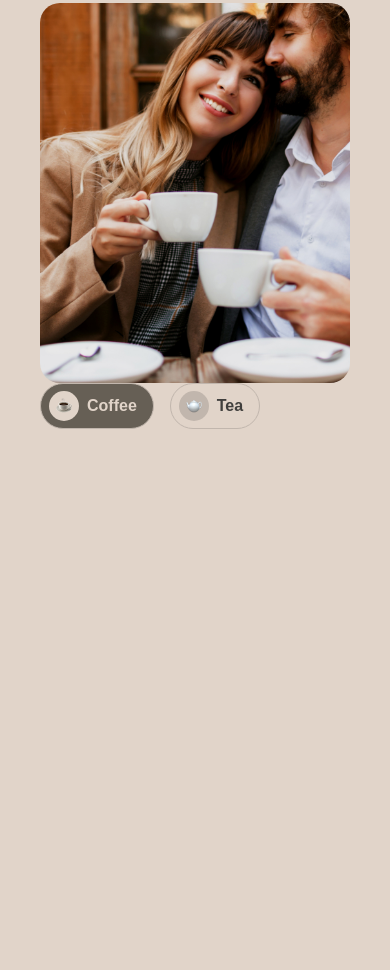
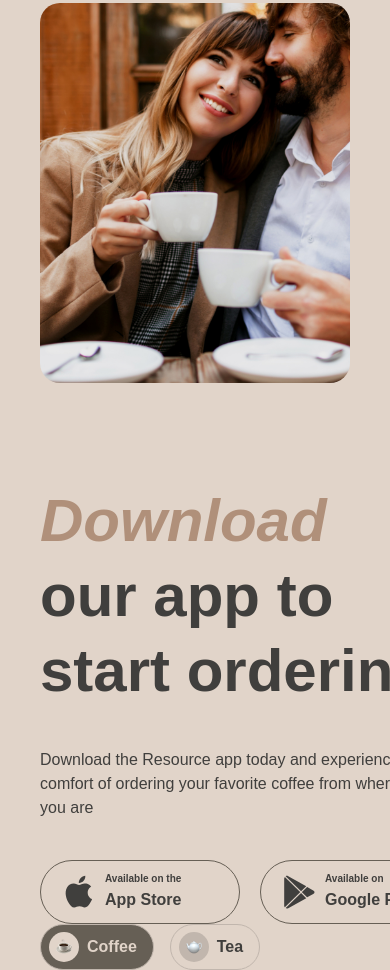
Before and after one commit to skif-cezar/rsschool-landing-page, a website built with Vite: page landing-page/src/index.html in a window 390 px wide. Shown: the part 4294-5264 px from the top of the page. Before the commit the page ends 4723 px from the top, so only its background shows below. Built offline with nearby package versions, Linux system fonts and the light colour scheme.

Commit message:
feat: add section mobile app

```diff
--- /dev/null
+++ b/landing-page/src/components/app-buttons/_app-buttons.scss
@@ -0,0 +1,70 @@
+$apple-icon-path: '../../assets/images/icons/apple-icon.svg';
+$google-play-icon-path: '../../assets/images/icons/google-play-icon.svg';
+
+.app-btn {
+    display: flex;
+    align-items: center;
+    column-gap: 8px;
+    width: 200px;
+    height: 64px;
+    padding-left: 20px;
+    border: 1px solid var(--color-border-inverse);
+    border-radius: 9999px;
+    color: var(--color-text-primary);
+
+    text-decoration: none;
+    transition: background-color 0.3s ease, border-color 0.3s ease, color 0.3s ease, opacity 0.3s ease;
+    user-select: none;
+
+    &__icon {
+        width: 36px;
+        height: 36px;
+        flex-shrink: 0;
+        background-color: currentColor;
+        transition: background-color 0.3s ease;
+
+        &.apple-icon {
+            -webkit-mask: url('#{$apple-icon-path}') no-repeat center / contain;
+            mask: url('#{$apple-icon-path}') no-repeat center / contain;
+        }
+
+        &.google-play-icon {
+            -webkit-mask: url('#{$google-play-icon-path}') no-repeat center / contain;
+            mask: url('#{$google-play-icon-path}') no-repeat center / contain;
+        }
+    }
+
+    &__text {
+        display: flex;
+        flex-direction: column;
+        align-items: flex-start;
+        row-gap: 2px;
+    }
+
+    &__subtitle,
+    &__title {
+        color: inherit;
+        transition: color 0.3s ease;
+    }
+
+    &__subtitle {
+        font-size: 0.625rem;
+        font-weight: var(--font-weight-semibold);
+        line-height: 140%;
+    }
+
+    &__title {
+        font-size: var(--font-size-base);
+        font-weight: var(--font-weight-semibold);
+        line-height: var(--line-height-base);
+    }
+
+    &:hover {
+        background-color: var(--color-bg-container);
+        color: var(--color-text-inverse);
+    }
+
+    &:active {
+        opacity: 0.8;
+    }
+}
--- a/landing-page/src/index.html
+++ b/landing-page/src/index.html
@@ -5,6 +5,10 @@
   <meta charset="UTF-8" />
   <meta name="viewport" content="width=device-width, initial-scale=1.0" />
   <title>Resource Coffee House</title>
+  <link rel="apple-touch-icon" sizes="180x180" href="/apple-touch-icon.png">
+  <link rel="icon" type="image/png" sizes="32x32" href="/favicon-32x32.png">
+  <link rel="icon" type="image/png" sizes="16x16" href="/favicon-16x16.png">
+  <link rel="manifest" href="/site.webmanifest">
   <link rel="preconnect" href="https://fonts.googleapis.com" />
   <link rel="preconnect" href="https://fonts.gstatic.com" crossorigin />
   <link href="https://fonts.googleapis.com/css2?family=Inter:ital,wght@0,400;0,500;0,600;0,700;1,400;1,600&display=swap"
@@ -204,8 +208,40 @@
 
         </article>
       </section>
+      <section class="mobile-app">
+        <article class="mobile-app__container">
+          <div class="mobile-app__information">
+            <h2 class="mobile-app__title"><span>Download</span> our app to start ordering</h2>
+            <P class="mobile-app__description">Download the Resource app today and experience the comfort of ordering
+              your favorite coffee from wherever you are</P>
+            <div class="mobile-app__download-buttons">
+              <a href="https://apple.com" class="app-btn" target="_blank" rel="noopener noreferrer"
+                aria-label="Available on the App Store">
+                <span class="app-btn__icon apple-icon" aria-hidden="true"></span>
+                <span class="app-btn__text">
+                  <span class="app-btn__subtitle">Available on the</span>
+                  <span class="app-btn__title">App Store</span>
+                </span>
+              </a>
+
+              <a href="https://play.google.com" class="app-btn" target="_blank" rel="noopener noreferrer"
+                aria-label="Available on Google Play">
+                <span class="app-btn__icon google-play-icon" aria-hidden="true"></span>
+                <span class="app-btn__text">
+                  <span class="app-btn__subtitle">Available on</span>
+                  <span class="app-btn__title">Google Play</span>
+                </span>
+              </a>
+            </div>
+          </div>
+          <div class="mobile-app__image">
+            <img src="/assets/images/content/mobile-screens.png"
+              alt="Two phones with the Coffee House app on their screens" draggable="false" class="mobile-app__img"
+              loading="lazy">
+          </div>
+        </article>
+      </section>
     </main>
-
     <nav class="tabs" aria-label="Основная навигация">
       <ul class="tabs__list" role="tablist">
         <li class="tabs__item" role="presentation">
--- /dev/null
+++ b/landing-page/src/scss/layout/_mobile-app.scss
@@ -0,0 +1,37 @@
+.mobile-app {
+    &__container {
+        margin-top: 100px;
+        display: flex;
+        align-items: center;
+        justify-content: space-between;
+    }
+
+    &__information {
+        max-width: 630px;
+    }
+
+    &__title {
+        font-weight: var(--font-weight-semibold);
+        font-size: 3.75rem;
+        line-height: var(--line-height-snug);
+        color: var(--color-text-primary);
+
+        &>span {
+            font-style: italic;
+            color: var(--color-text-accent);
+        }
+    }
+
+    &__description {
+        margin-top: 40px;
+        font-size: var(--font-size-base);
+        line-height: var(--line-height-base);
+        color: var(--color-text-primary);
+    }
+
+    &__download-buttons {
+        margin-top: 40px;
+        display: flex;
+        column-gap: 20px;
+    }
+}
--- a/landing-page/src/scss/main.scss
+++ b/landing-page/src/scss/main.scss
@@ -12,6 +12,7 @@
 @use "../components/tab-item/tab-item";
 @use "../components/link-button/link-button";
 @use "../components/button-slider/button-slider";
+@use "../components/app-buttons/app-buttons";
 
 // 4. Layout
 @use 'layout/layout';
@@ -19,6 +20,7 @@
 @use 'layout/hero';
 @use 'layout/favorite';
 @use 'layout/about';
+@use 'layout/mobile-app';
 @use 'layout/footer';
 
 body {
--- a/landing-page/vite.config.js
+++ b/landing-page/vite.config.js
@@ -4,6 +4,7 @@ import autoprefixer from 'autoprefixer';
 
 export default defineConfig({
   root: resolve(__dirname, 'src'),
+  publicDir: resolve(__dirname, 'public'),
   server: {
     port: 3000,
     open: true
@@ -23,7 +24,8 @@ export default defineConfig({
     emptyOutDir: true,
     rollupOptions: {
       input: {
-        main: resolve(__dirname, 'src/index.html')
+        main: resolve(__dirname, 'src/index.html'),
+        catalog: resolve(__dirname, 'src/catalog.html')
       }
     }
   }
```
Also changed, not shown: landing-page/public/android-chrome-192x192.png (added), landing-page/public/android-chrome-512x512.png (added), landing-page/public/apple-touch-icon.png (added), landing-page/public/favicon-16x16.png (added), landing-page/public/favicon-32x32.png (added), landing-page/public/favicon.ico (added), landing-page/public/site.webmanifest (added), landing-page/src/assets/images/content/mobile-screens.png (added), landing-page/src/assets/images/icons/apple-icon.svg (added), landing-page/src/assets/images/icons/google-play-icon.svg (added).
